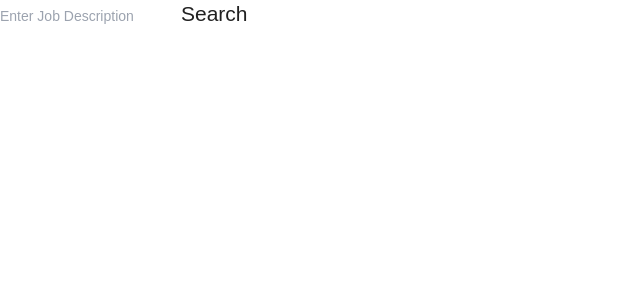
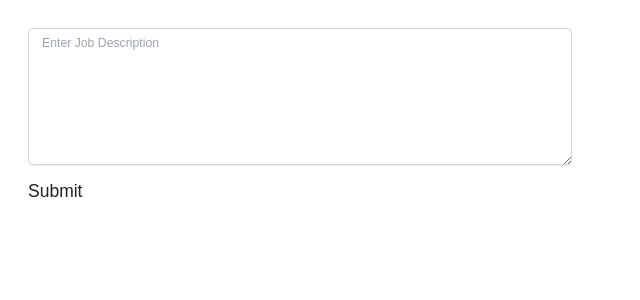
Before and after one commit to Caposto/reverse-ats, a React (Create React App) app in the folder frontend/: page / in a window 1280 px wide. Shown: the top 300 px of the page, without its empty margins (0-640 px from the left). Built offline with nearby package versions, Linux system fonts and the light colour scheme.

Commit message:
resized form

```diff
--- a/frontend/src/App.jsx
+++ b/frontend/src/App.jsx
@@ -1,12 +1,12 @@
 import "./App.css";
 import { Route, Routes } from "react-router-dom";
-import EntryForm from "./components/Home";
+import Home from "./components/Home";
 import NotFound from "./components/NotFound";
 
 function App() {
   return (
     <Routes>
-      <Route path="/" element={<EntryForm />} />
+      <Route path="/" element={<Home />} />
       <Route path="*" element={<NotFound />} />
     </Routes>
   );
--- a/frontend/src/components/Home.jsx
+++ b/frontend/src/components/Home.jsx
@@ -2,7 +2,7 @@
 
 import JobForm from "./JobForm";
 
-function EntryForm() {
+function Home() {
   return (
     <div className="App">
       <JobForm />
@@ -10,4 +10,4 @@ function EntryForm() {
   );
 }
 
-export default EntryForm;
+export default Home;
--- a/frontend/src/components/JobForm.jsx
+++ b/frontend/src/components/JobForm.jsx
@@ -28,15 +28,17 @@ function JobForm() {
   };
 
   return (
-    <div id="standard-form">
+    <div className="p-8">
       <form onSubmit={handleSubmit}>
-        <input
+        <textarea
           placeholder="Enter Job Description"
           value={description}
           onChange={(e) => setDescription(e.target.value)}
+          rows="6"
+          className="block px-4 w-full rounded-md border-0 text-gray-900 shadow-sm ring-1 ring-inset ring-gray-300 placeholder:text-gray-400 focus:ring-2 focus:ring-inset focus:ring-indigo-600 sm:py-1.5 sm:text-sm sm:leading-6"
         />
-        <button className="text-2xl" type="submit">
-          {loading ? <>Loading..</> : <>Search</>}
+        <button className="text-xl py-4" type="submit">
+          {loading ? <>Loading..</> : <>Submit</>}
         </button>
       </form>
       {!visible && !error && (
```
